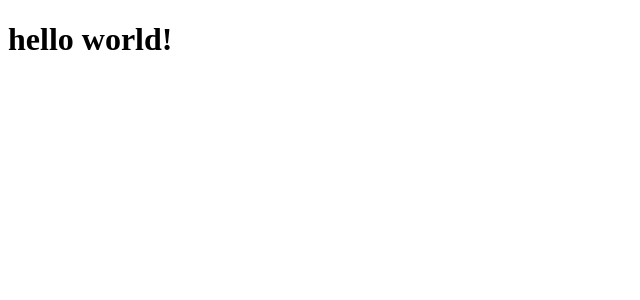
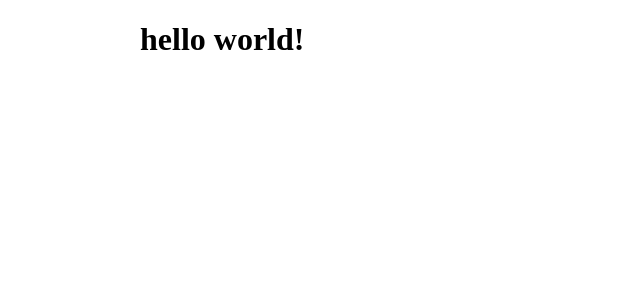
Before and after one commit to barbosadiego/react-training, a React (Create React App) app in the folder styled-components/: page / in a window 1280 px wide. Shown: the top 300 px of the page, without its empty margins (0-640 px from the left). Built offline with nearby package versions, Linux system fonts and the light colour scheme.

Commit message:
add container to app

```diff
--- a/styled-components/src/App.jsx
+++ b/styled-components/src/App.jsx
@@ -1,10 +1,10 @@
-import React from 'react';
+import { Container } from './components/styles/Container.styled';
 
 const App = () => {
   return (
-    <div>
+    <Container>
       <h1>hello world!</h1>
-    </div>
+    </Container>
   );
 };
 
```
